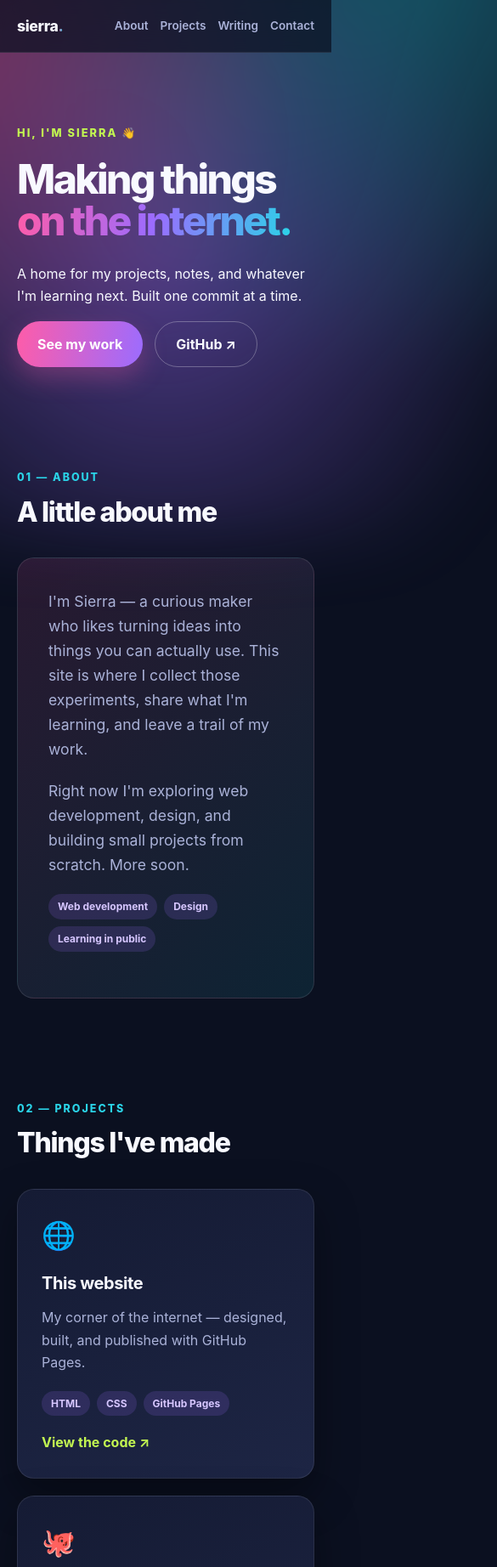
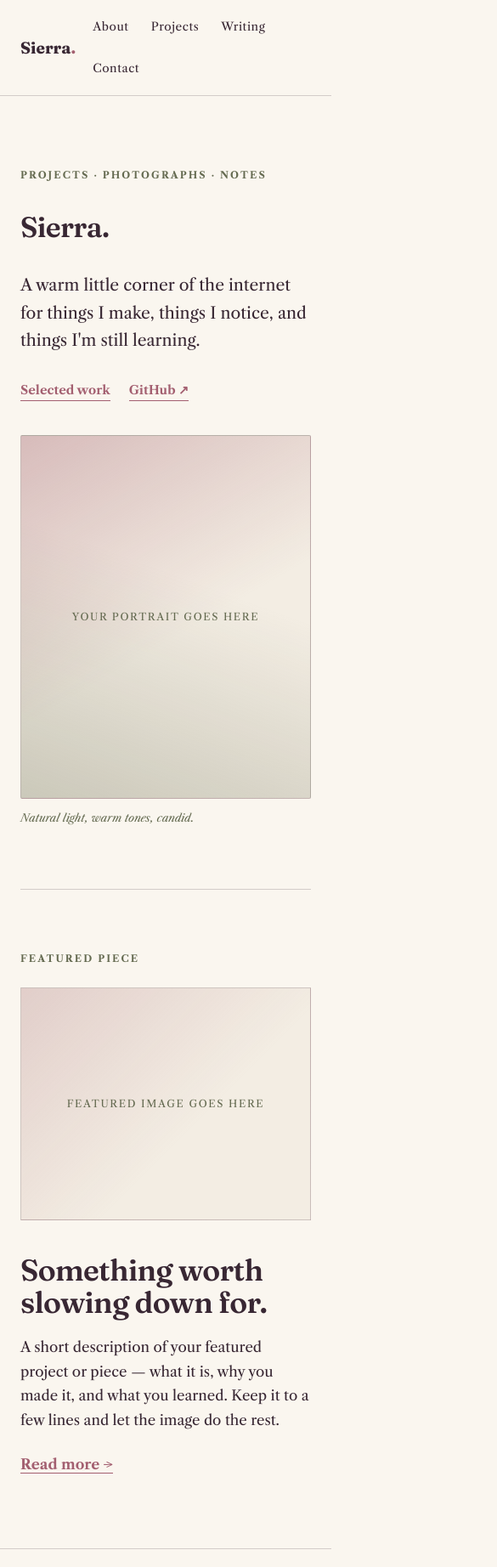
Before and after one commit to SierraD7-design/SierraD7-design.github.io, a plain HTML site: page index.html in a window 390 px wide. Shown: the top 1844 px of the page at 85% size, 585 px wide, since content can reach past the window. Drawn offline with nearby package versions, Linux system fonts and the light colour scheme.

Commit message:
Restyle site with warm editorial palette and layout

```diff
--- a/index.html
+++ b/index.html
@@ -3,25 +3,30 @@
 <head>
   <meta charset="utf-8">
   <meta name="viewport" content="width=device-width, initial-scale=1">
-  <title>Sierra — Making things on the internet</title>
-  <meta name="description" content="The personal site of Sierra: projects, notes, and things learned along the way.">
-  <meta property="og:title" content="Sierra — Making things on the internet">
-  <meta property="og:description" content="Projects, notes, and things learned along the way.">
+  <title>Sierra — Projects, photographs &amp; notes</title>
+  <meta name="description" content="A warm little corner of the internet for projects, photographs, and notes from the making.">
+  <meta property="og:title" content="Sierra — Projects, photographs & notes">
+  <meta property="og:description" content="A warm little corner of the internet for projects, photographs, and notes from the making.">
   <meta property="og:type" content="website">
-  <meta name="theme-color" content="#0b1020">
+  <meta name="theme-color" content="#FAF6EF">
+
+  <!-- Free stand-ins for Irvin (headings) and Adobe Caslon (body). Swap in licensed fonts later if you have them. -->
+  <link rel="preconnect" href="https://fonts.googleapis.com">
+  <link rel="preconnect" href="https://fonts.gstatic.com" crossorigin>
+  <link href="https://fonts.googleapis.com/css2?family=Fraunces:ital,opsz,wght@0,9..144,400;0,9..144,600;0,9..144,700;1,9..144,400&family=Libre+Caslon+Text:ital,wght@0,400;0,700;1,400&display=swap" rel="stylesheet">
+
   <style>
     :root {
-      --bg: #0b1020;
-      --surface: #151b34;
-      --surface-2: #1d2544;
-      --ink: #f8f9ff;
-      --muted: #aab2d8;
-      --pink: #ff5ca8;
-      --purple: #9b6cff;
-      --cyan: #2ad4e8;
-      --lime: #c2f651;
-      --radius: 20px;
-      --shadow: 0 20px 50px rgba(0, 0, 0, 0.35);
+      /* EDIT: the palette from your notes */
+      --ivory: #FAF6EF;
+      --plum: #382733;
+      --rose: #A35F70;
+      --olive: #646A50;
+      --line: rgba(56, 39, 51, 0.2);
+      --paper: #F3EDE3;
+
+      --heading: "Fraunces", Georgia, serif;
+      --body: "Libre Caslon Text", Georgia, serif;
     }
 
     * { box-sizing: border-box; }
@@ -30,265 +35,190 @@
 
     body {
       margin: 0;
-      background: var(--bg);
-      color: var(--ink);
-      font-family: -apple-system, BlinkMacSystemFont, "Segoe UI", Roboto, Helvetica, Arial, sans-serif;
-      line-height: 1.65;
-      overflow-x: hidden;
+      background: var(--ivory);
+      color: var(--plum);
+      font-family: var(--body);
+      font-size: 1.05rem;
+      line-height: 1.7;
+      -webkit-font-smoothing: antialiased;
     }
 
-    /* colorful glow behind the hero */
-    body::before {
-      content: "";
-      position: absolute;
-      top: -260px;
-      left: 50%;
-      width: 1100px;
-      height: 900px;
-      transform: translateX(-50%);
-      background:
-        radial-gradient(circle at 25% 30%, rgba(255, 92, 168, 0.45), transparent 45%),
-        radial-gradient(circle at 75% 25%, rgba(42, 212, 232, 0.35), transparent 45%),
-        radial-gradient(circle at 50% 65%, rgba(155, 108, 255, 0.45), transparent 55%);
-      filter: blur(40px);
-      pointer-events: none;
-      z-index: -1;
+    a { color: var(--rose); text-decoration-thickness: 1px; text-underline-offset: 4px; }
+    a:hover { color: var(--plum); }
+
+    .wrap { width: min(1080px, calc(100% - 48px)); margin: 0 auto; }
+
+    .label {
+      font-family: var(--body);
+      font-size: 0.72rem;
+      font-weight: 700;
+      letter-spacing: 0.18em;
+      text-transform: uppercase;
+      color: var(--olive);
+      margin: 0 0 14px;
     }
 
-    a { color: inherit; }
-
-    .wrap {
-      width: min(1080px, calc(100% - 40px));
-      margin: 0 auto;
-    }
+    h1, h2, h3 { font-family: var(--heading); font-weight: 600; letter-spacing: -0.02em; }
 
     /* ---------- nav ---------- */
-    nav {
-      position: sticky;
-      top: 0;
-      z-index: 10;
-      backdrop-filter: blur(14px);
-      background: rgba(11, 16, 32, 0.72);
-      border-bottom: 1px solid rgba(255, 255, 255, 0.08);
-    }
-
+    nav { border-bottom: 1px solid var(--line); }
     .nav-inner {
       display: flex;
       align-items: center;
       justify-content: space-between;
       gap: 20px;
-      padding: 16px 0;
+      padding: 20px 0;
+    }
+    .logo {
+      font-family: var(--heading);
+      font-size: 1.2rem;
+      font-weight: 700;
+      text-decoration: none;
+      color: var(--plum);
+    }
+    .logo span { color: var(--rose); }
+    .nav-links { display: flex; gap: 26px; flex-wrap: wrap; }
+    .nav-links a {
+      text-decoration: none;
+      font-size: 0.85rem;
+      letter-spacing: 0.04em;
+      color: var(--plum);
+    }
+    .nav-links a:hover { color: var(--rose); }
+
+    /* ---------- hero ---------- */
+    header { padding: 84px 0 72px; }
+
+    .hero-grid {
+      display: grid;
+      grid-template-columns: 1.15fr 0.85fr;
+      gap: 72px;
+      align-items: center;
     }
 
-    .logo {
-      font-weight: 800;
-      font-size: 1.1rem;
-      text-decoration: none;
-      letter-spacing: -0.02em;
+    .hero h1 {
+      font-size: clamp(4.5rem, 12vw, 8.5rem);
+      line-height: 0.92;
+      margin: 0 0 26px;
+    }
+    .hero h1 span { color: var(--rose); }
+
+    .lede {
+      font-size: 1.2rem;
+      max-width: 28ch;
+      margin: 0 0 30px;
+      color: var(--plum);
     }
 
-    .logo span {
-      background: linear-gradient(90deg, var(--pink), var(--cyan));
-      -webkit-background-clip: text;
-      background-clip: text;
-      color: transparent;
+    .hero-links { display: flex; gap: 22px; flex-wrap: wrap; font-size: 0.9rem; }
+    .hero-links a { font-weight: 700; text-decoration: none; border-bottom: 1px solid var(--rose); }
+
+    /* EDIT: replace this whole block with <img src="portrait.jpg" alt="A candid portrait of me"> */
+    .portrait {
+      aspect-ratio: 4 / 5;
+      border-radius: 2px;
+      background:
+        linear-gradient(150deg, rgba(163, 95, 112, 0.35), transparent 55%),
+        linear-gradient(20deg, rgba(100, 106, 80, 0.28), transparent 60%),
+        var(--paper);
+      border: 1px solid var(--line);
+      display: grid;
+      place-items: center;
+      text-align: center;
+      padding: 24px;
+    }
+    .portrait span {
+      font-size: 0.75rem;
+      letter-spacing: 0.14em;
+      text-transform: uppercase;
+      color: var(--olive);
+    }
+    .caption {
+      margin: 12px 0 0;
+      font-size: 0.8rem;
+      font-style: italic;
+      color: var(--olive);
     }
 
-    .nav-links {
+    .rule { border: 0; border-top: 1px solid var(--line); margin: 0; }
+
+    /* ---------- featured ---------- */
+    .featured { padding: 72px 0 84px; }
+    .featured-grid {
+      display: grid;
+      grid-template-columns: 1fr 1fr;
+      gap: 56px;
+      align-items: center;
+    }
+    /* EDIT: replace with your own image */
+    .feature-image {
+      aspect-ratio: 5 / 4;
+      background:
+        linear-gradient(135deg, rgba(163, 95, 112, 0.22), transparent 60%),
+        var(--paper);
+      border: 1px solid var(--line);
+      display: grid;
+      place-items: center;
+      padding: 20px;
+      text-align: center;
+    }
+    .feature-image span {
+      font-size: 0.75rem;
+      letter-spacing: 0.14em;
+      text-transform: uppercase;
+      color: var(--olive);
+    }
+    .featured h2 { font-size: clamp(2.2rem, 5vw, 3.4rem); line-height: 1.1; margin: 0 0 18px; }
+    .featured p { max-width: 42ch; margin: 0 0 24px; }
+    .read-more { font-weight: 700; text-decoration: none; border-bottom: 1px solid var(--rose); }
+
+    /* ---------- sections ---------- */
+    section.block { padding: 72px 0; border-top: 1px solid var(--line); }
+    h2.section-title { font-size: clamp(2rem, 4.5vw, 2.8rem); margin: 0 0 36px; }
+
+    .about { max-width: 700px; font-size: 1.15rem; }
+    .about p { margin: 0 0 18px; }
+
+    .cards { display: grid; grid-template-columns: repeat(auto-fit, minmax(250px, 1fr)); gap: 34px; }
+    .card h3 { font-size: 1.35rem; margin: 0 0 10px; }
+    .card p { margin: 0 0 14px; font-size: 0.98rem; }
+    .card .meta { font-size: 0.78rem; letter-spacing: 0.08em; text-transform: uppercase; color: var(--olive); }
+    .card a { font-size: 0.9rem; font-weight: 700; text-decoration: none; border-bottom: 1px solid var(--rose); }
+
+    .writing-list { max-width: 760px; }
+    .writing-item {
       display: flex;
-      gap: 26px;
-      flex-wrap: wrap;
-      font-size: 0.95rem;
-      font-weight: 600;
+      justify-content: space-between;
+      gap: 24px;
+      padding: 20px 0;
+      border-bottom: 1px solid var(--line);
+    }
+    .writing-item h3 { font-size: 1.2rem; margin: 0; }
+    .writing-item span { font-size: 0.85rem; color: var(--olive); white-space: nowrap; }
+
+    .contact { padding: 84px 0; border-top: 1px solid var(--line); text-align: center; }
+    .contact h2 { font-size: clamp(2.4rem, 6vw, 4rem); margin: 0 0 16px; }
+    .contact p { margin: 0 0 28px; }
+    .contact-links { display: flex; justify-content: center; gap: 24px; flex-wrap: wrap; }
+    .contact-links a { font-weight: 700; text-decoration: none; border-bottom: 1px solid var(--rose); }
+
+    footer { border-top: 1px solid var(--line); padding: 26px 0; font-size: 0.82rem; color: var(--olive); text-align: center; }
+    footer a { text-decoration: none; }
+
+    @media (max-width: 760px) {
+      .hero-grid, .featured-grid { grid-template-columns: 1fr; gap: 40px; }
+      .hero h1 { font-size: clamp(4rem, 18vw, 6rem); }
+      .portrait { max-width: 360px; }
     }
 
-    .nav-links a { text-decoration: none; color: var(--muted); transition: color 0.2s ease; }
-    .nav-links a:hover { color: var(--ink); }
-
-    /* ---------- hero ---------- */
-    header { padding: 120px 0 90px; }
-
-    .eyebrow {
-      display: inline-block;
-      font-size: 0.8rem;
-      font-weight: 800;
-      letter-spacing: 0.16em;
-      text-transform: uppercase;
-      color: var(--lime);
-      margin-bottom: 20px;
-    }
-
-    h1 {
-      font-size: clamp(3rem, 9vw, 6.2rem);
-      line-height: 1.02;
-      letter-spacing: -0.055em;
-      margin: 0 0 24px;
-      font-weight: 850;
-    }
-
-    .gradient-text {
-      background: linear-gradient(100deg, var(--pink) 0%, var(--purple) 50%, var(--cyan) 100%);
-      -webkit-background-clip: text;
-      background-clip: text;
-      color: transparent;
-    }
-
-    .hero p {
-      max-width: 620px;
-      font-size: clamp(1.1rem, 2.2vw, 1.35rem);
-      color: var(--muted);
-      margin: 0 0 36px;
-    }
-
-    .buttons { display: flex; gap: 14px; flex-wrap: wrap; }
-
-    .btn {
-      display: inline-flex;
-      align-items: center;
-      justify-content: center;
-      padding: 13px 24px;
-      border-radius: 999px;
-      font-weight: 750;
-      text-decoration: none;
-      transition: transform 0.2s ease, box-shadow 0.2s ease;
-    }
-
-    .btn:hover { transform: translateY(-3px); }
-
-    .btn-primary {
-      background: linear-gradient(100deg, var(--pink), var(--purple));
-      color: #fff;
-      box-shadow: 0 12px 30px rgba(255, 92, 168, 0.28);
-    }
-
-    .btn-ghost { border: 1px solid rgba(255, 255, 255, 0.28); color: var(--ink); }
-
-    /* ---------- sections ---------- */
-    section { padding: 80px 0; }
-
-    .section-label {
-      font-size: 0.78rem;
-      font-weight: 800;
-      letter-spacing: 0.16em;
-      text-transform: uppercase;
-      color: var(--cyan);
-      margin: 0 0 12px;
-    }
-
-    h2 {
-      font-size: clamp(2rem, 5vw, 3.2rem);
-      line-height: 1.1;
-      letter-spacing: -0.04em;
-      margin: 0 0 36px;
-      font-weight: 820;
-    }
-
-    .grid {
-      display: grid;
-      grid-template-columns: repeat(auto-fit, minmax(260px, 1fr));
-      gap: 20px;
-    }
-
-    .card {
-      background: linear-gradient(160deg, var(--surface), var(--surface-2));
-      border: 1px solid rgba(255, 255, 255, 0.09);
-      border-radius: var(--radius);
-      padding: 28px;
-      box-shadow: var(--shadow);
-      transition: transform 0.25s ease, border-color 0.25s ease;
-    }
-
-    .card:hover {
-      transform: translateY(-6px);
-      border-color: rgba(255, 92, 168, 0.55);
-    }
-
-    .card .icon { font-size: 2rem; margin-bottom: 14px; }
-
-    .card h3 { margin: 0 0 10px; font-size: 1.25rem; letter-spacing: -0.02em; }
-
-    .card p { margin: 0 0 20px; color: var(--muted); }
-
-    .tags { display: flex; gap: 8px; flex-wrap: wrap; margin-bottom: 18px; }
-
-    .tag {
-      font-size: 0.75rem;
-      font-weight: 700;
-      padding: 5px 11px;
-      border-radius: 999px;
-      background: rgba(155, 108, 255, 0.16);
-      color: #d6c6ff;
-    }
-
-    .card a.link {
-      font-weight: 750;
-      color: var(--lime);
-      text-decoration: none;
-    }
-
-    .card a.link:hover { text-decoration: underline; }
-
-    .about-box {
-      background: linear-gradient(135deg, rgba(255, 92, 168, 0.12), rgba(42, 212, 232, 0.1));
-      border: 1px solid rgba(255, 255, 255, 0.1);
-      border-radius: var(--radius);
-      padding: 36px;
-      max-width: 760px;
-    }
-
-    .about-box p { font-size: 1.1rem; color: var(--muted); margin: 0 0 20px; }
-    .about-box p:last-child { margin-bottom: 0; }
-
-    .post {
-      display: flex;
-      justify-content: space-between;
-      align-items: baseline;
-      gap: 24px;
-      border-bottom: 1px solid rgba(255, 255, 255, 0.09);
-      padding: 22px 0;
-    }
-
-    .post h3 { margin: 0; font-size: 1.2rem; }
-    .post span { color: var(--muted); font-size: 0.85rem; white-space: nowrap; }
-    .badge { color: var(--pink); font-size: 0.72rem; font-weight: 800; letter-spacing: 0.08em; }
-
-    .contact {
-      text-align: center;
-      background: linear-gradient(135deg, rgba(155, 108, 255, 0.2), rgba(255, 92, 168, 0.16));
-      border: 1px solid rgba(255, 255, 255, 0.12);
-      border-radius: 28px;
-      padding: 64px 28px;
-    }
-
-    .contact h2 { margin-bottom: 14px; }
-    .contact p { color: var(--muted); margin: 0 0 30px; }
-
-    footer {
-      border-top: 1px solid rgba(255, 255, 255, 0.08);
-      padding: 28px 0;
-      color: var(--muted);
-      font-size: 0.85rem;
-      text-align: center;
-    }
-
-    @media (max-width: 620px) {
-      header { padding: 80px 0 60px; }
-      .nav-links { gap: 14px; font-size: 0.85rem; }
-      section { padding: 60px 0; }
-      .post { flex-direction: column; gap: 4px; }
-    }
-
-    @media (prefers-reduced-motion: reduce) {
-      html { scroll-behavior: auto; }
-      * { transition: none !important; }
-    }
+    @media (prefers-reduced-motion: reduce) { html { scroll-behavior: auto; } }
   </style>
 </head>
 <body>
 
   <nav>
     <div class="wrap nav-inner">
-      <a class="logo" href="#top">sierra<span>.</span></a>
+      <a class="logo" href="#top">Sierra<span>.</span></a>
       <div class="nav-links">
         <a href="#about">About</a>
         <a href="#projects">Projects</a>
@@ -299,100 +229,110 @@
   </nav>
 
   <header id="top">
-    <div class="wrap">
-      <!-- EDIT: your intro line -->
-      <span class="eyebrow">Hi, I'm Sierra 👋</span>
-      <h1>Making things<br><span class="gradient-text">on the internet.</span></h1>
-      <p>A home for my projects, notes, and whatever I'm learning next. Built one commit at a time.</p>
-      <div class="buttons">
-        <a class="btn btn-primary" href="#projects">See my work</a>
-        <a class="btn btn-ghost" href="https://github.com/SierraD7-design" target="_blank" rel="noopener">GitHub ↗</a>
+    <div class="wrap hero-grid">
+      <div>
+        <!-- EDIT: your name and intro -->
+        <p class="label">Projects · Photographs · Notes</p>
+        <h1>Sierra<span>.</span></h1>
+        <p class="lede">A warm little corner of the internet for things I make, things I notice, and things I'm still learning.</p>
+        <div class="hero-links">
+          <a href="#projects">Selected work</a>
+          <a href="https://github.com/SierraD7-design" target="_blank" rel="noopener">GitHub ↗</a>
+        </div>
       </div>
+
+      <!-- EDIT: swap the .portrait div for <img src="portrait.jpg" alt="A candid portrait of me"> -->
+      <figure style="margin:0;">
+        <div class="portrait"><span>Your portrait goes here</span></div>
+        <figcaption class="caption">Natural light, warm tones, candid.</figcaption>
+      </figure>
     </div>
   </header>
 
-  <section id="about">
+  <div class="wrap"><hr class="rule"></div>
+
+  <section class="featured">
     <div class="wrap">
-      <p class="section-label">01 — About</p>
-      <h2>A little about me</h2>
-      <div class="about-box">
-        <!-- EDIT: replace this with your own bio -->
-        <p>I'm Sierra — a curious maker who likes turning ideas into things you can actually use. This site is where I collect those experiments, share what I'm learning, and leave a trail of my work.</p>
-        <p>Right now I'm exploring web development, design, and building small projects from scratch. More soon.</p>
-        <div class="tags">
-          <span class="tag">Web development</span>
-          <span class="tag">Design</span>
-          <span class="tag">Learning in public</span>
+      <p class="label">Featured piece</p>
+      <div class="featured-grid">
+        <!-- EDIT: swap this for a real image of your featured work -->
+        <div class="feature-image"><span>Featured image goes here</span></div>
+        <div>
+          <!-- EDIT: your featured piece -->
+          <h2>Something worth slowing down for.</h2>
+          <p>A short description of your featured project or piece — what it is, why you made it, and what you learned. Keep it to a few lines and let the image do the rest.</p>
+          <a class="read-more" href="#projects">Read more →</a>
         </div>
       </div>
     </div>
   </section>
 
-  <section id="projects">
+  <section class="block" id="about">
     <div class="wrap">
-      <p class="section-label">02 — Projects</p>
-      <h2>Things I've made</h2>
-      <div class="grid">
-        <!-- EDIT: swap these cards for your real projects -->
+      <p class="label">01 — About</p>
+      <h2 class="section-title">A little context</h2>
+      <!-- EDIT: your bio -->
+      <div class="about">
+        <p>I'm Sierra — a curious maker who likes turning ideas into things you can actually use. This site is where I collect those experiments, share what I'm learning, and leave a trail of my work.</p>
+        <p>Expect a mix of projects, photographs, and notes written mostly for myself but hopefully useful to someone else.</p>
+      </div>
+    </div>
+  </section>
+
+  <section class="block" id="projects">
+    <div class="wrap">
+      <p class="label">02 — Projects</p>
+      <h2 class="section-title">Selected work</h2>
+      <div class="cards">
+        <!-- EDIT: your projects -->
         <article class="card">
-          <div class="icon">🌐</div>
           <h3>This website</h3>
-          <p>My corner of the internet — designed, built, and published with GitHub Pages.</p>
-          <div class="tags"><span class="tag">HTML</span><span class="tag">CSS</span><span class="tag">GitHub Pages</span></div>
-          <a class="link" href="https://github.com/SierraD7-design/SierraD7-design.github.io" target="_blank" rel="noopener">View the code ↗</a>
+          <p>A small, considered home on the internet — designed and published with GitHub Pages.</p>
+          <p class="meta">HTML · CSS · GitHub Pages</p>
+          <a href="https://github.com/SierraD7-design/SierraD7-design.github.io" target="_blank" rel="noopener">View the code ↗</a>
         </article>
-
         <article class="card">
-          <div class="icon">🐙</div>
           <h3>GitHub profile</h3>
-          <p>Where my experiments, repositories, and contributions live. Follow along as I build.</p>
-          <div class="tags"><span class="tag">Open source</span><span class="tag">Experiments</span></div>
-          <a class="link" href="https://github.com/SierraD7-design" target="_blank" rel="noopener">Visit profile ↗</a>
+          <p>Where experiments, repositories, and half-finished ideas live.</p>
+          <p class="meta">Open source · Experiments</p>
+          <a href="https://github.com/SierraD7-design" target="_blank" rel="noopener">Visit profile ↗</a>
         </article>
-
         <article class="card">
-          <div class="icon">✨</div>
           <h3>Next project</h3>
-          <p>A space reserved for whatever I build next. Ideas welcome.</p>
-          <div class="tags"><span class="tag">Coming soon</span></div>
-          <span class="badge">IN PROGRESS</span>
+          <p>Reserved for whatever I make next. Ideas welcome.</p>
+          <p class="meta">Coming soon</p>
         </article>
       </div>
     </div>
   </section>
 
-  <section id="writing">
+  <section class="block" id="writing">
     <div class="wrap">
-      <p class="section-label">03 — Writing</p>
-      <h2>Notes &amp; thoughts</h2>
-      <div class="post">
-        <h3>Hello world — why I made this site</h3>
-        <span class="badge">FIRST POST</span>
-      </div>
-      <div class="post">
-        <h3>What I'm learning right now</h3>
-        <span class="badge">SOON</span>
+      <p class="label">03 — Writing</p>
+      <h2 class="section-title">Notes</h2>
+      <!-- EDIT: your posts -->
+      <div class="writing-list">
+        <div class="writing-item"><h3>Hello world — why I made this site</h3><span>First post</span></div>
+        <div class="writing-item"><h3>What I'm learning right now</h3><span>Soon</span></div>
       </div>
     </div>
   </section>
 
-  <section id="contact">
+  <section class="contact" id="contact">
     <div class="wrap">
-      <div class="contact">
-        <p class="section-label">04 — Contact</p>
-        <!-- EDIT: put your real email in the mailto link below -->
-        <h2>Let's say hello</h2>
-        <p>Have an idea, a question, or just want to connect? My inbox is open.</p>
-        <div class="buttons" style="justify-content: center;">
-          <a class="btn btn-primary" href="mailto:hello@example.com">Send me an email</a>
-          <a class="btn btn-ghost" href="https://github.com/SierraD7-design" target="_blank" rel="noopener">Find me on GitHub ↗</a>
-        </div>
+      <p class="label">04 — Contact</p>
+      <h2>Say hello.</h2>
+      <!-- EDIT: your real email -->
+      <p>There's always room for a good conversation.</p>
+      <div class="contact-links">
+        <a href="mailto:hello@example.com">Email me</a>
+        <a href="https://github.com/SierraD7-design" target="_blank" rel="noopener">GitHub ↗</a>
       </div>
     </div>
   </section>
 
   <footer>
-    <div class="wrap">Built by Sierra · Powered by GitHub Pages · <a href="#top">Back to top ↑</a></div>
+    <div class="wrap">Made by Sierra · <a href="#top">Back to top ↑</a></div>
   </footer>
 
 </body>
```
